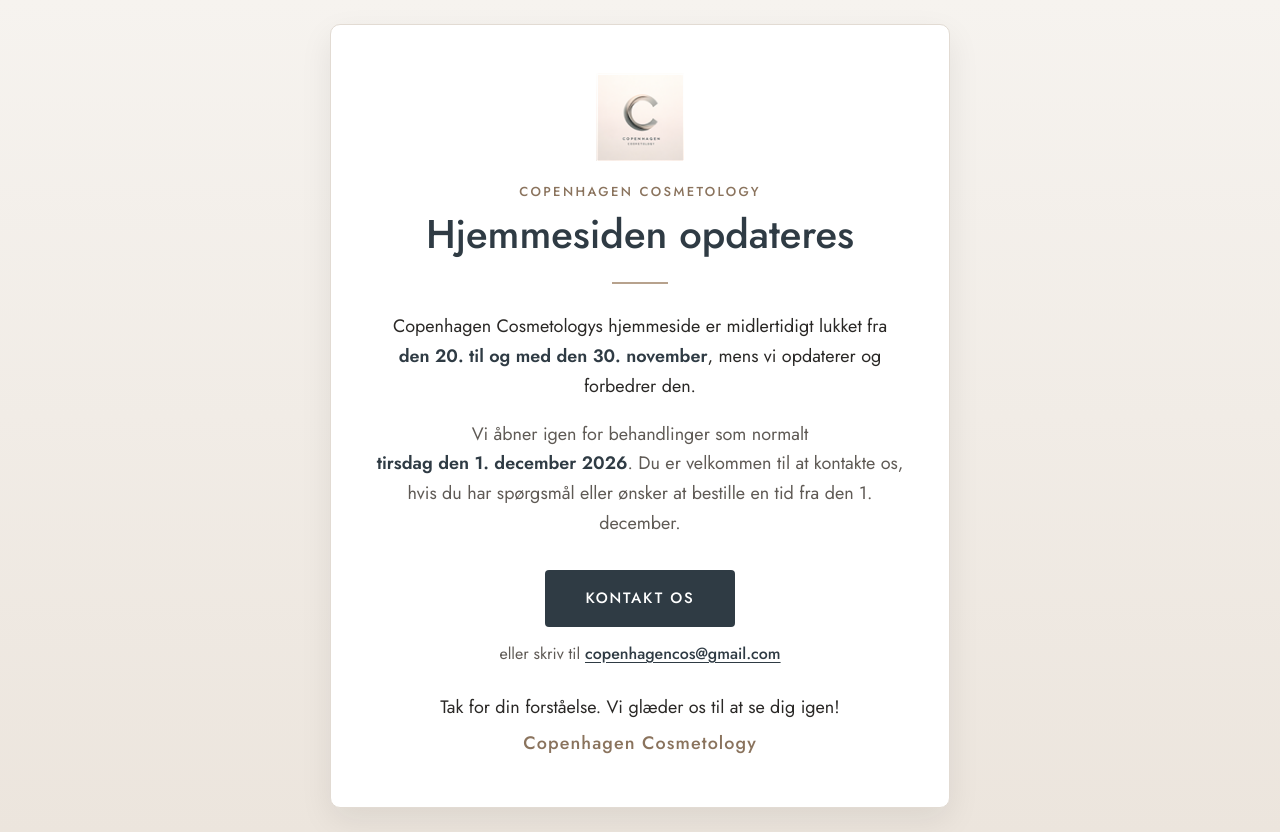
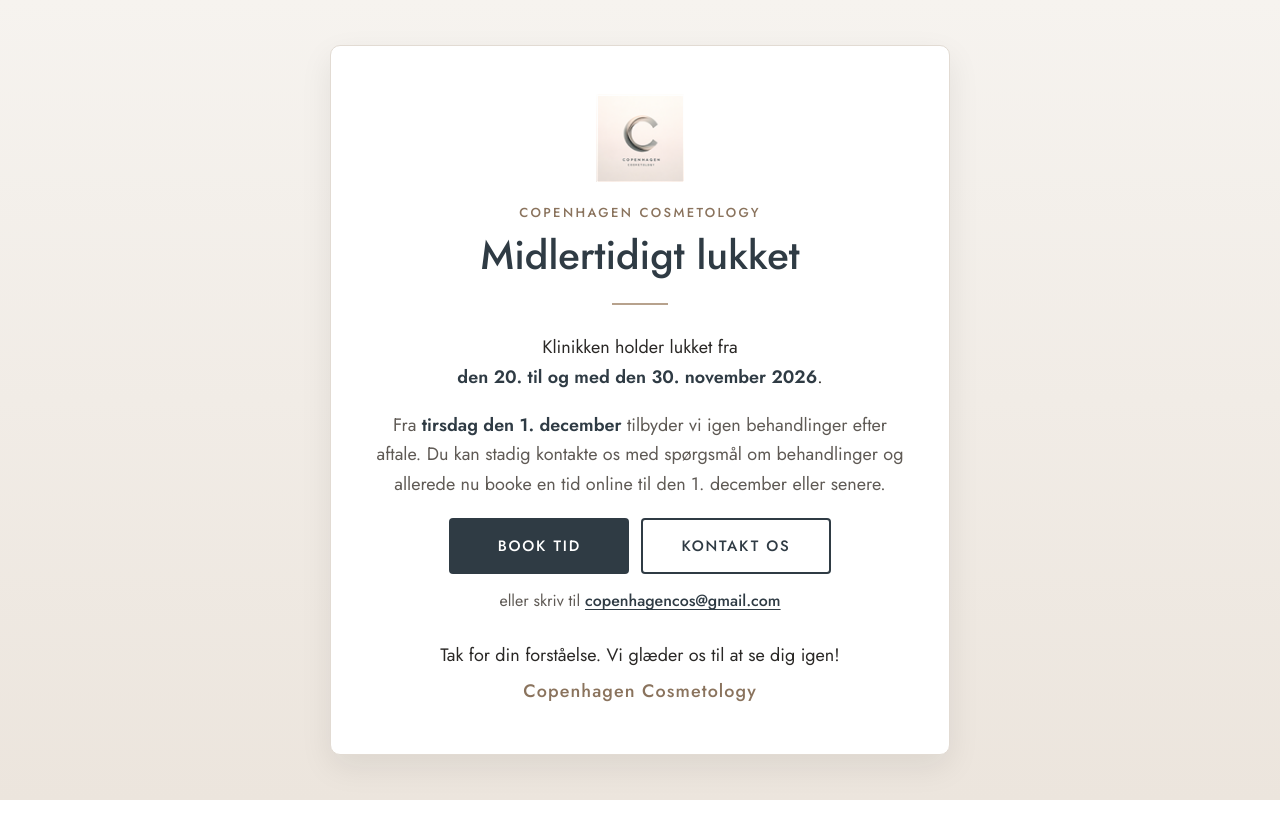
Before and after one commit to copenhagencos-cell/cph-cos.dk, a plain HTML site: page index.html in a window 1280 px wide. After the commit the page ends 800 px from the top, so only its background shows below. Drawn offline with Linux system fonts and the light colour scheme.

Commit message:
Forside: Midlertidigt lukket 20.-30. nov., Book tid + Kontakt os (revert 1. december)

```diff
--- a/index.html
+++ b/index.html
@@ -3,7 +3,7 @@
 <head>
 <meta charset="utf-8">
 <meta name="viewport" content="width=device-width, initial-scale=1">
-<title>Hjemmesiden opdateres | Copenhagen Cosmetology</title>
+<title>Midlertidigt lukket | Copenhagen Cosmetology</title>
 <link rel="preconnect" href="https://fonts.googleapis.com">
 <link rel="preconnect" href="https://fonts.gstatic.com" crossorigin>
 <link href="https://fonts.googleapis.com/css2?family=Jost:wght@400;500;600&display=swap" rel="stylesheet">
@@ -95,6 +95,10 @@
     transition: background .2s ease;
   }
   .btn:hover, .btn:focus-visible { background: var(--slate-hover); }
+  .actions { display: flex; flex-wrap: wrap; justify-content: center; gap: 12px; margin: 14px 0 26px; }
+  .actions .btn { margin: 0; min-width: 180px; }
+  .btn-outline { background: transparent; color: var(--slate); box-shadow: inset 0 0 0 2px var(--slate); }
+  .btn-outline:hover, .btn-outline:focus-visible { background: var(--slate); color: var(--white); }
   .btn:focus-visible { outline: 3px solid var(--sand); outline-offset: 3px; }
   .alt-mail { margin: -12px 0 26px; font-size: 16px; color: var(--text-soft); }
   .alt-mail a { color: var(--slate); font-weight: 500; text-decoration: underline; text-underline-offset: 3px; word-break: break-all; }
@@ -108,6 +112,7 @@
   @media (max-width: 480px) {
     body { font-size: 17px; }
     main { padding: 36px 22px; }
+    .actions { flex-direction: column; }
     .btn { display: block; width: 100%; padding: 16px 20px; }
   }
 </style>
@@ -116,14 +121,17 @@
 <main>
   <img class="logo" src="/assets/img/logo-96.png" alt="Copenhagen Cosmetology logo" width="88" height="88">
   <p class="eyebrow">Copenhagen Cosmetology</p>
-  <h1>Hjemmesiden opdateres</h1>
+  <h1>Midlertidigt lukket</h1>
   <hr class="divider">
 
-  <p>Copenhagen Cosmetologys hjemmeside er midlertidigt lukket fra <span class="date">den 20. til og med den 30. november</span>, mens vi opdaterer og forbedrer den.</p>
+  <p>Klinikken holder lukket fra <span class="date">den 20. til og med den 30. november 2026</span>.</p>
 
-  <p class="soft">Vi åbner igen for behandlinger som normalt <span class="date">tirsdag den 1. december 2026</span>. Du er velkommen til at kontakte os, hvis du har spørgsmål eller ønsker at bestille en tid fra den 1. december.</p>
+  <p class="soft">Fra <span class="date">tirsdag den 1. december</span> tilbyder vi igen behandlinger efter aftale. Du kan stadig kontakte os med spørgsmål om behandlinger og allerede nu booke en tid online til den 1. december eller senere.</p>
 
-  <a class="btn" href="mailto:copenhagencos@gmail.com?subject=Henvendelse%20til%20Copenhagen%20Cosmetology">Kontakt os</a>
+  <div class="actions">
+    <a class="btn" href="/booking.html">Book tid</a>
+    <a class="btn btn-outline" href="mailto:copenhagencos@gmail.com?subject=Henvendelse%20til%20Copenhagen%20Cosmetology">Kontakt os</a>
+  </div>
   <p class="alt-mail">eller skriv til <a href="mailto:copenhagencos@gmail.com">copenhagencos@gmail.com</a></p>
 
   <p class="thanks">Tak for din forståelse. Vi glæder os til at se dig igen!</p>
```
